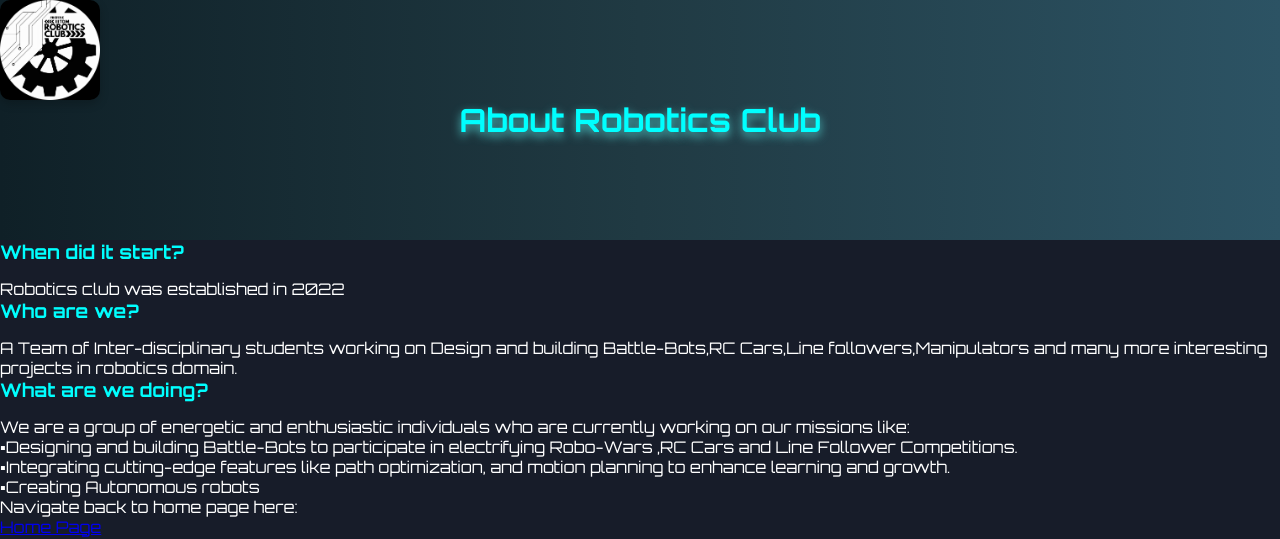
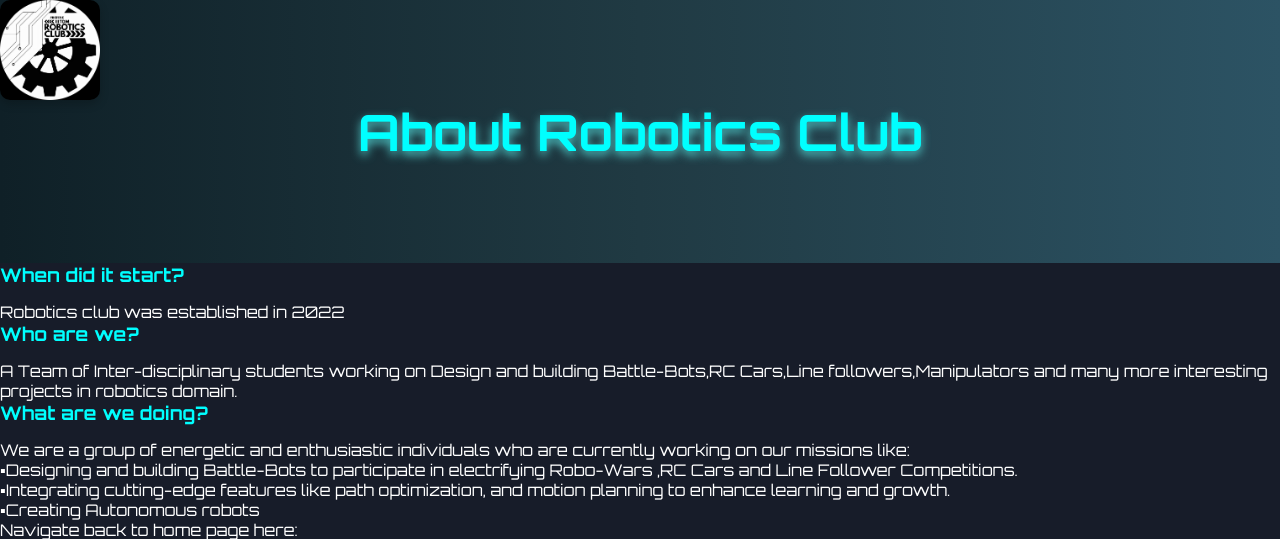
Before and after one commit to Robotics-IIITDM/robosite, a Flask app: page /about in a window 1280 px wide. Shown: the top 539 px of the page. Run offline with Flask 3, Linux system fonts and the light colour scheme.

Commit message:
Update about.html

```diff
--- a/templates/about.html
+++ b/templates/about.html
@@ -25,7 +25,7 @@
             padding-bottom: 100px;
             color: aqua;
             text-align: center;
-            font-size: xx-large;
+            font-size: 50px;
             transition: box-shadow 0.15s;
             text-shadow: 0 4px 10px rgb(77, 198, 198);
         }
```
